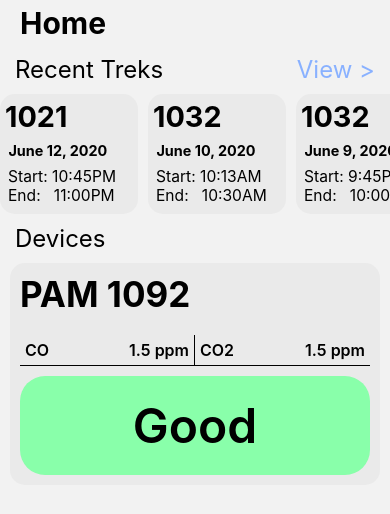
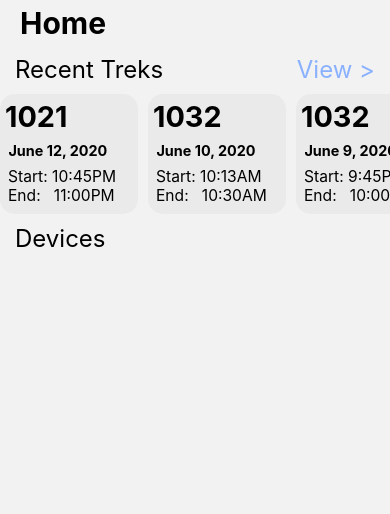
Before and after one commit to Gunnar-Stunnar/PAMapp, a React Native app: screen / in a window 390 px wide. Shown: the top 514 px of the page. Built offline with nearby package versions, Linux system fonts and the light colour scheme; some icons are missing; what react-native-ble-manager would draw is missing.

Commit message:
Gunnar: checkpoint

```diff
--- a/src/App.js
+++ b/src/App.js
@@ -50,7 +50,7 @@ const App: () => Node = () => {
                         Object.keys(pages_obj_references).map(
 
                             (key) => {
-                                console.log(pages_obj_references[key]);
+                                // console.log(pages_obj_references[key]);
 
                                 return (
                                     <Stack.Screen key={key} name={key} component={pages_obj_references[key]} />
--- a/src/logic/interfaces/bluetoothHooks.js
+++ b/src/logic/interfaces/bluetoothHooks.js
@@ -90,7 +90,7 @@ export function useDeviceManager() {
                 default:
                     throw new Error();
             }
-        }
+    }
 
     const [devices: {[key : String] : Device}, updateDevices] = useReducer(reducer, {});
 
@@ -120,6 +120,7 @@ export function useDeviceManager() {
     }
 
     const parseMessage = (message, updatedDevice) => {
+
         if (updatedDevice["ID"] == null) {
             updatedDevice["ID"] = Number(message["device"]);
         }
@@ -172,14 +173,33 @@ export function useDeviceManager() {
         message += bytesToString(value)
         if (message.substring(message.length - 3, message.length) == "end") {
             const updatedDevice: Device = devices[peripheral]
-            console.log(message.substring(0, message.length - 3))
+            // console.log(updatedDevice);
+            // console.log(message.substring(0, message.length - 3))
             let message_json = JSON.parse(message.substring(0, message.length - 3))
             parseMessage(message_json, updatedDevice)
             message = ""
-            console.log(updatedDevice)
+            // console.log(updatedDevice)
             updateDevices({type: 'update', payload: {updatedDevice: updatedDevice, peripheral: peripheral}})
         }
     };
+
+
+
+
+    // useEffect for initiating listeners to listen to devices
+    useEffect(() => {
+
+        // add listener and begin Scanning
+        // GContext.Bluetooth.bleManagerEmitter.addListener('BleManagerConnectPeripheral',  handleConnectPeripheral);
+            GContext.Bluetooth.bleManagerEmitter.addListener('BleManagerDidUpdateValueForCharacteristic',  handleUpdateValueForCharacteristic);
+
+        return () => {
+            // remove listeners
+            // GContext.Bluetooth.bleManagerEmitter.removeListener('BleManagerConnectPeripheral',  handleConnectPeripheral);
+            GContext.Bluetooth.bleManagerEmitter.removeListener('BleManagerDidUpdateValueForCharacteristic', handleUpdateValueForCharacteristic);
+        };
+    }, []);
+
 
     const connectPrepherial = async (peripheral, intialMessage) => {
 
@@ -188,7 +208,7 @@ export function useDeviceManager() {
         await GContext.Bluetooth.writeToPam(peripheral.id, intialMessage);
 
         // update state with infromation
-        const newDevice: Device = {peripheralId: peripheral.id, Name: peripheral.name, Species: {}, initialized: false, deviceType:"PAM"};
+        const newDevice: Device = {peripheralId: peripheral.id, Name: peripheral.name, Species: {}, settings: {}, initialized: false, deviceType:"PAM"};
         updateDevices({type: 'add', payload: {newDevice: newDevice, peripheral: peripheral.id}});
 
     };
@@ -202,27 +222,11 @@ export function useDeviceManager() {
         updateDevices({type: 'remove', payload: {peripheral: peripheralID}});
     }
 
-
-    // useEffect for initiating listeners to listen to devices
-    useEffect(() => {
-
-        // add listener and begin Scanning
-        // GContext.Bluetooth.bleManagerEmitter.addListener('BleManagerConnectPeripheral',  handleConnectPeripheral);
-        GContext.Bluetooth.bleManagerEmitter.addListener('BleManagerDidUpdateValueForCharacteristic',  handleUpdateValueForCharacteristic);
-
-        return () => {
-            // remove listeners
-            // GContext.Bluetooth.bleManagerEmitter.removeListener('BleManagerConnectPeripheral',  handleConnectPeripheral);
-            GContext.Bluetooth.bleManagerEmitter.removeListener('BleManagerDidUpdateValueForCharacteristic', handleUpdateValueForCharacteristic);
-        };
-    }, []);
-
-
     // reduce states out of devices map and return
     return { 'devices': Object.values(devices).map((e) => {
                 return e;
             }) || [],
-             'connectPrepheral':    connectPrepherial,
+             'connectPrepheral': connectPrepherial,
              'disconnectPrepheral': disconnectDevice
 };
 }
--- a/src/pages/components/deviceView.js
+++ b/src/pages/components/deviceView.js
@@ -36,8 +36,8 @@ const SensorCell = ({sensor, style2} : SensorCellProps) => {
 
     return (
         <View style={StyleSheet.compose(style.sensorCell, style2)}>
-            <Text style={style.sensorType}>{sensor.species.type}</Text>
-            <Text style={style.sensorReading}>{last_packet.value} {sensor.species.content.units}</Text>
+            <Text style={style.sensorType}>{sensor.species.name}</Text>
+            <Text style={style.sensorReading}>{last_packet.value} {sensor.species.units}</Text>
         </View>
     );
 }
--- a/src/pages/home.js
+++ b/src/pages/home.js
@@ -1,4 +1,4 @@
-import React from 'react';
+import React, { useState, useEffect } from 'react';
 import type {Node} from 'react';
 import { View, Text, TouchableOpacity} from 'react-native';
 
@@ -13,116 +13,20 @@ import type { Device } from '../logic/models/device';
 import {NavigationProp, ParamListBase} from '@react-navigation/native';
 
 import { useDeviceInfo } from '../logic/interfaces/bluetoothHooks';
+import { useConnectedDevices } from '../logic/interfaces/bluetoothHooks';
+
 
 interface HomeProps {
     navigation:NavigationProp<ParamListBase>
 }
 
-const devices: Device[] = [
-    {
-        ID: 1092,
-        deviceType: "PAM",
-        connection: {},
-        batteryLevel: 0,
-        Species: {
-            "CO":{
-                species:{
-                    type:"CO",
-                    content:{
-                        name:"Carbon monoxide",
-                        units:"ppm"
-                    }
-                },
-                packets:[
-                  {
-                    units: "ppm",
-                    value: 1.5,
-                    packetNum: 1,
-                    dateTime: Date().toString(),
-                    location: {
-                        longitude: 1.5,
-                        latitude: 2.1,
-                        acc: 0.08
-                        }
-                    }
-                ]
-            },
-            "CO2":{
-                species:{
-                    type:"CO2",
-                    content:{
-                        name:"Carbon dioxide",
-                        units:"ppm"
-                    }
-                },
-                packets:[
-                  {
-                    units: "ppm",
-                    value: 1.5,
-                    packetNum: 1,
-                    dateTime: Date().toString(),
-                    location: {
-                        longitude: 1.5,
-                        latitude: 2.1,
-                        acc: 0.08
-                        }
-                    }
-                ]
-            }
-        }
-    }
-];
-// const devices = {
-//     name:"PAM 1021",
-//     battery : 2,
-//     sensors:[
-//         {
-//             type: "CO",
-//             reading: "-0.01",
-//             unit: "ppm"
-//         },
-//         {
-//             type: "VOC",
-//             reading: "0.0",
-//             unit: "ppm"
-//         },
-//         {
-//             type: "PM1",
-//             reading: "",
-//             unit: "UGM3"
-//         },
-//         {
-//             type: "CO2",
-//             reading: "669",
-//             unit: "ppm"
-//         },
-//         {
-//             type: "PM2.5",
-//             reading: "",
-//             unit: "UGM3"
-//         },
-//         {
-//             type: "RELHUM",
-//             reading: "34.62",
-//             unit: "%"
-//         },
-//         {
-//             type: "PM10",
-//             reading: "",
-//             unit: "UGM3"
-//         },
-//         {
-//             type: "TEMP",
-//             reading: "21.72",
-//             unit: "C"
-//         }
-//     ],
-
-// };
 
 const Home = ({ navigation } : HomeProps) => {
 
     // const [measurements, settings] = useDeviceInfo()
+    const {devices} = useConnectedDevices();
+
+    console.log(devices);
 
     const viewHistory = (
         <TouchableOpacity onPress={()=>{navigation.navigate(pages.HISTORY, {})}}>
--- a/src/pages/selectDevices.js
+++ b/src/pages/selectDevices.js
@@ -25,7 +25,7 @@ const SelectDevices = ({navigation}) => {
     useEffect(() => {
         const filtedDevices = devices.filter(e => e?1:0);
 
-        console.log(filtedDevices);
+        // console.log(filtedDevices);
 
         updateConnectedDevices(filtedDevices)
         updateNotConnectedDevices(discoveredDevices.filter((e) => !filtedDevices.some((connected) => (e.id) == connected.peripheralId)))
```
